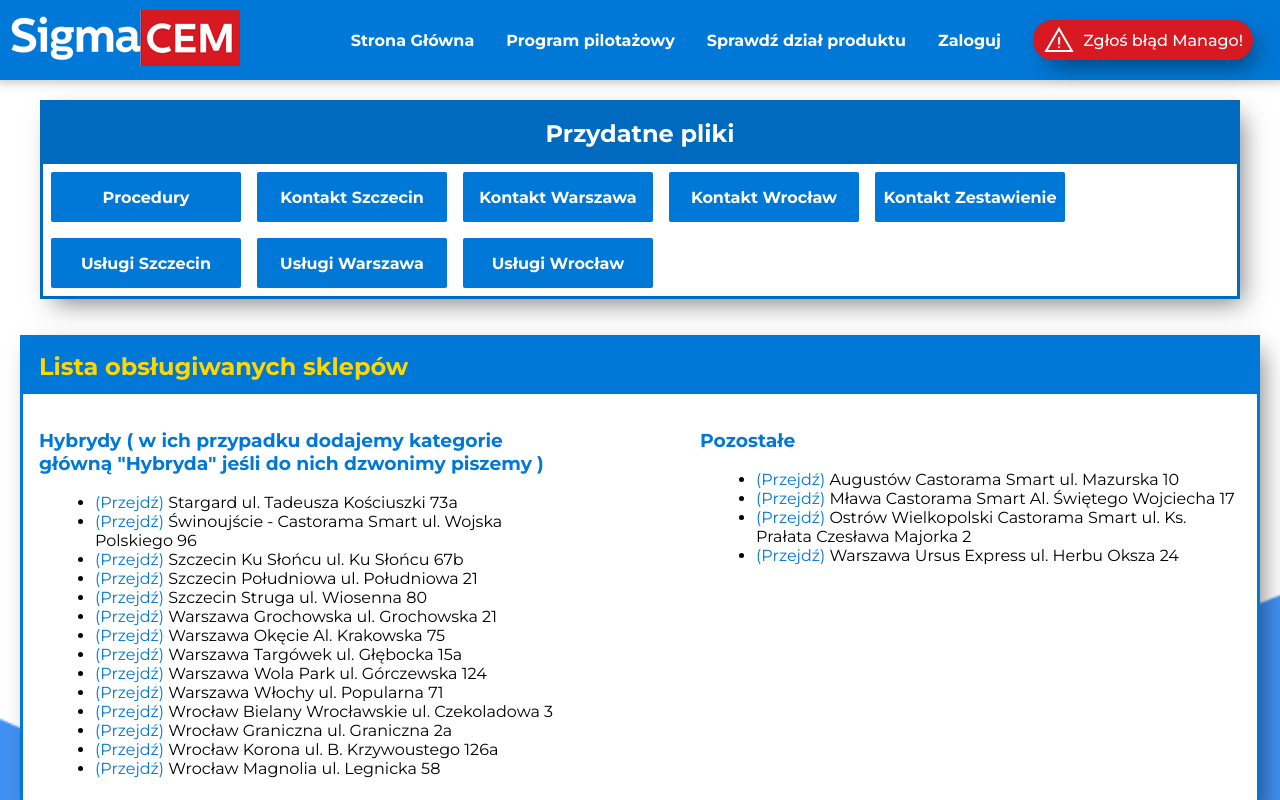
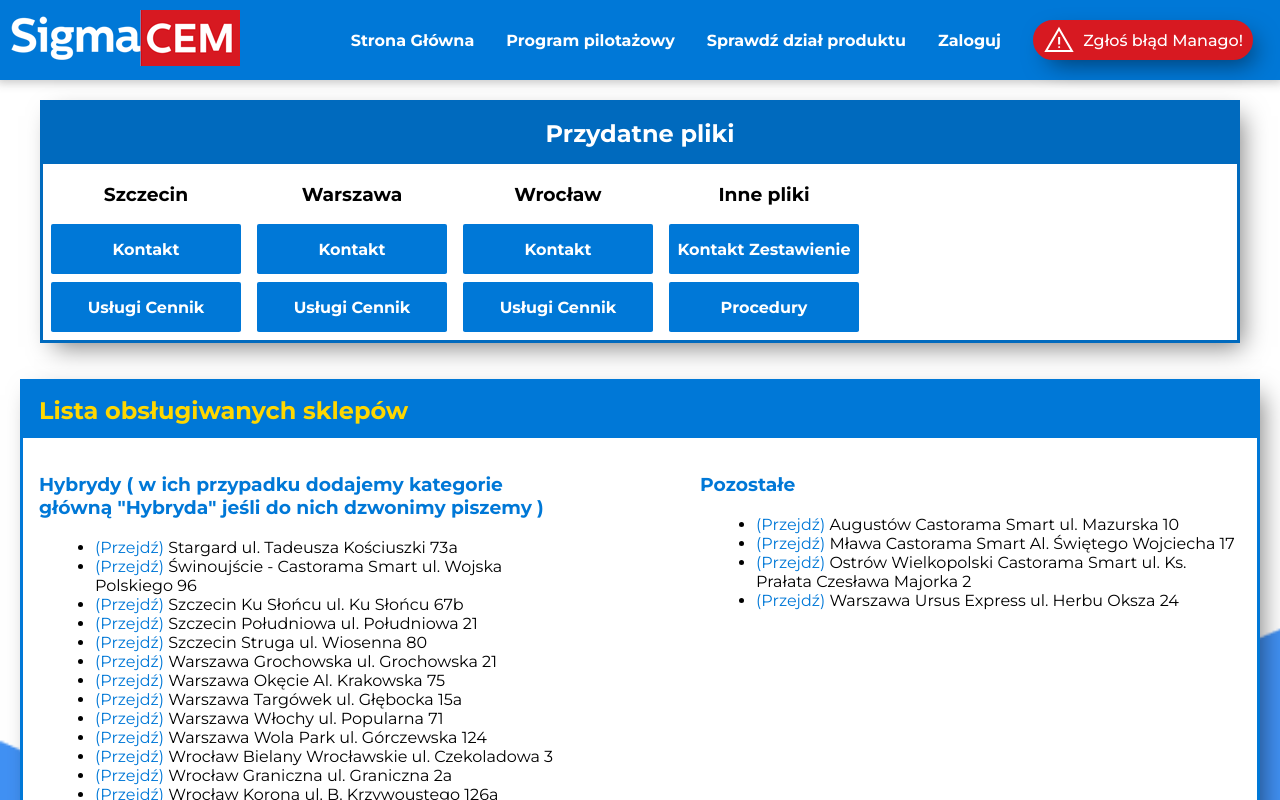
Before and after one commit to mariuszkuc24/sigmacemgit, a React (Create React App) app: page /pilot in a window 1280 px wide. Shown: the top 800 px of the page. Built offline with nearby package versions, Linux system fonts and the light colour scheme.

Commit message:
added components: non found,  externallinkbutton, shoplistitem rebuild pilot

```diff
--- /dev/null
+++ b/src/components/ExternatLinkButton/ExternatLinkButton.tsx
@@ -0,0 +1,21 @@
+import './externatLinkButton.scss';
+interface ICustomComponentProps {
+  urlToPage: string;
+  namePage: string;
+}
+
+const ExternalLinkButton = (props: ICustomComponentProps) => {
+  const { urlToPage, namePage } = props;
+  return (
+    <a
+      className="btn-link"
+      target="_blank"
+      rel="noopener noreferrer"
+      href={urlToPage}
+    >
+      {namePage}
+    </a>
+  );
+};
+
+export default ExternalLinkButton;
--- /dev/null
+++ b/src/components/ExternatLinkButton/externatLinkButton.scss
@@ -0,0 +1,19 @@
+.btn-link {
+    display: block;
+    width: 190px;
+    height: 50px;
+    margin: 8px;
+    padding: 16px 8px;
+    border-bottom: 3px solid var(--light_blue);
+    border-radius: 2px;
+    background-color: var(--light_blue);
+    text-decoration: none;
+    font-weight: 700;
+    color: var(--white);
+    text-align: center;
+    &:hover,
+    &:active {
+        color: var(--gold);
+        border-color: var(--gold);
+    }
+}
--- a/src/components/Pilot/Pilot.tsx
+++ b/src/components/Pilot/Pilot.tsx
@@ -1,6 +1,7 @@
 import React from "react";
 import { useState } from "react";
 import ShopListItem from "../ShopListItem/ShopListItem";
+import ExternalLinkButton from "../ExternatLinkButton/ExternatLinkButton";
 import "./pilot.scss";
 const urlProcedures =
   "https://intelevospzoo.sharepoint.com/:w:/r/sites/CastoramaCommunicationCenter/Shared%20Documents/General/Piloty_Wroc%C5%82aw_Warszawa/Pilot_Wroc%C5%82aw_Warszawa_scenariusze_post%C4%99powania.docx?d=w654a3254fd804b0d830335e4733b5026&csf=1&web=1&e=s1p7vk";
@@ -19,6 +20,7 @@
 const urlServicesListWroclaw =
   "https://intelevospzoo.sharepoint.com/:x:/r/sites/CastoramaCommunicationCenter/Shared%20Documents/General/Piloty_Wroc%C5%82aw_Warszawa/zestawienia_do%20uzupe%C5%82nienia%20sklepy_ca%C5%82o%C5%9B%C4%87%201.xlsx?d=w717b6aa3d15b4377a2dbff687b3063de&csf=1&web=1&e=hzYYLu";
 // strony sklepów
+
 const shopWithHibrid = [
   {
     shopName: "Stargard ul. Tadeusza Kościuszki 73a",
@@ -28,41 +30,75 @@
     shopName: "Świnoujście - Castorama Smart ul. Wojska Polskiego 96",
     urlToShop: "https://www.castorama.pl/sklepy/swinoujscie.html",
   },
+  {
+    shopName: "Szczecin Ku Słońcu ul. Ku Słońcu 67b",
+    urlToShop: "https://www.castorama.pl/sklepy/szczecin-ku-sloncu.html",
+  },
+  {
+    shopName: "Szczecin Południowa ul. Południowa 21",
+    urlToShop: "https://www.castorama.pl/sklepy/szczecin-poludniowa.htmll",
+  },
+  {
+    shopName: "Szczecin Struga ul. Wiosenna 80",
+    urlToShop: "https://www.castorama.pl/sklepy/szczecin-struga.html",
+  },
+  {
+    shopName: "Warszawa Grochowska ul. Grochowska 21",
+    urlToShop: "https://www.castorama.pl/sklepy/warszawa-grochowska.html",
+  },
+  {
+    shopName: "Warszawa Okęcie Al. Krakowska 75",
+    urlToShop: "https://www.castorama.pl/sklepy/warszawa-okecie.html",
+  },
+  {
+    shopName: "Warszawa Targówek ul. Głębocka 15a",
+    urlToShop: "https://www.castorama.pl/sklepy/warszawa-targowek.html",
+  },
+  {
+    shopName: "Warszawa Włochy ul. Popularna 71",
+    urlToShop: "https://www.castorama.pl/sklepy/warszawa-wlochy.html",
+  },
+  {
+    shopName: "Warszawa Wola Park ul. Górczewska 124",
+    urlToShop: "https://www.castorama.pl/sklepy/warszawa-wola-park.html",
+  },
+
+  {
+    shopName: "Wrocław Bielany Wrocławskie ul. Czekoladowa 3",
+    urlToShop: "https://www.castorama.pl/sklepy/bielany-wroclawskie.html",
+  },
+  {
+    shopName: "Wrocław Graniczna ul. Graniczna 2a",
+    urlToShop: "https://www.castorama.pl/sklepy/wroclaw-graniczna.html",
+  },
+  {
+    shopName: "Wrocław Korona ul. B. Krzywoustego 126a",
+    urlToShop: "https://www.castorama.pl/sklepy/wroclaw-korona.html",
+  },
+  {
+    shopName: "Wrocław Magnolia ul. Legnicka 58",
+    urlToShop: "https://www.castorama.pl/sklepy/wroclaw-magnolia.html",
+  },
 ];
-const urlShopPageAugustow = "https://www.castorama.pl/sklepy/augustow.html";
-const urlShopPageMlawa = "https://www.castorama.pl/sklepy/mlawa.html";
-const urlShopPageOstrowWielkopolski =
-  "https://www.castorama.pl/sklepy/ostrow-wielkopolski.html";
-const urlShopPageStargard =
-  "https://www.castorama.pl/sklepy/stargard-lipnik.html";
-const urlShopPageSwinoujscie =
-  "https://www.castorama.pl/sklepy/swinoujscie.html";
-const urlShopPageSzczecinKuSloncu =
-  "https://www.castorama.pl/sklepy/szczecin-ku-sloncu.html";
-const urlShopPageSzczecinStruga =
-  "https://www.castorama.pl/sklepy/szczecin-struga.html";
-const urlShopPageSzczecinPoludniowa =
-  "https://www.castorama.pl/sklepy/szczecin-poludniowa.html";
-const urlShopPageWarszawaOkecie =
-  "https://www.castorama.pl/sklepy/warszawa-okecie.html";
-const urlShopPageWarszawaGrochowska =
-  "https://www.castorama.pl/sklepy/warszawa-grochowska.html";
-const urlShopPageWarszawaTargowek =
-  "https://www.castorama.pl/sklepy/warszawa-targowek.html";
-const urlShopPageWarszawaUrsusExpress =
-  "https://www.castorama.pl/sklepy/warszawa-ursus.html";
-const urlShopPageWarszawaWlochy =
-  "https://www.castorama.pl/sklepy/warszawa-wlochy.html";
-const urlShopPageWarszawaWolaPark =
-  "https://www.castorama.pl/sklepy/warszawa-wola-park.html";
-const urlShopPageWroclawBielany =
-  "https://www.castorama.pl/sklepy/bielany-wroclawskie.html";
-const urlShopPageWroclawGraniczna =
-  "https://www.castorama.pl/sklepy/wroclaw-graniczna.html";
-const urlShopPageWroclawKorona =
-  "https://www.castorama.pl/sklepy/wroclaw-korona.html";
-const urlShopPageWroclawMagnolia =
-  "https://www.castorama.pl/sklepy/wroclaw-magnolia.html";
+const shopWithnoutHibrid = [
+  {
+    shopName: "Augustów Castorama Smart ul. Mazurska 10",
+    urlToShop: "https://www.castorama.pl/sklepy/augustow.html",
+  },
+  {
+    shopName: "Mława Castorama Smart Al. Świętego Wojciecha 17",
+    urlToShop: "https://www.castorama.pl/sklepy/mlawa.html",
+  },
+  {
+    shopName:
+      "Ostrów Wielkopolski Castorama Smart ul. Ks. Prałata Czesława Majorka 2",
+    urlToShop: "https://www.castorama.pl/sklepy/ostrow-wielkopolski.html",
+  },
+  {
+    shopName: "Warszawa Ursus Express ul. Herbu Oksza 24",
+    urlToShop: "https://www.castorama.pl/sklepy/warszawa-ursus.html",
+  },
+];
 const Pilot = () => {
   return (
     <div>
@@ -71,70 +107,50 @@
           <h2>Przydatne pliki</h2>
         </div>
         <section className="section-links__container">
-          <a
-            className="btn-link"
-            target="_blank"
-            rel="noopener noreferrer"
-            href={urlProcedures}
-          >
-            Procedury
-          </a>
-          <a
-            className="btn-link"
-            target="_blank"
-            rel="noopener noreferrer"
-            href={urlContactListSzczecin}
-          >
-            Kontakt Szczecin
-          </a>
-          <a
-            className="btn-link"
-            target="_blank"
-            rel="noopener noreferrer"
-            href={urlContactListWarszawa}
-          >
-            Kontakt Warszawa
-          </a>
-          <a
-            className="btn-link"
-            target="_blank"
-            rel="noopener noreferrer"
-            href={urlContactListWroclaw}
-          >
-            Kontakt Wrocław
-          </a>
-          <a
-            className="btn-link"
-            target="_blank"
-            rel="noopener noreferrer"
-            href={urlContactToAll}
-          >
-            Kontakt Zestawienie
-          </a>
-          <a
-            className="btn-link"
-            target="_blank"
-            rel="noopener noreferrer"
-            href={urlServicesListSzczecin}
-          >
-            Usługi Szczecin
-          </a>
-          <a
-            className="btn-link"
-            target="_blank"
-            rel="noopener noreferrer"
-            href={urlServicesListWarszawa}
-          >
-            Usługi Warszawa
-          </a>
-          <a
-            className="btn-link"
-            target="_blank"
-            rel="noopener noreferrer"
-            href={urlServicesListWroclaw}
-          >
-            Usługi Wrocław
-          </a>
+          <div style={{textAlign: "center"}}>
+            <h1>Szczecin</h1>
+            <ExternalLinkButton
+              namePage="Kontakt"
+              urlToPage={urlContactListSzczecin}
+            ></ExternalLinkButton>
+            <ExternalLinkButton
+              namePage="Usługi Cennik"
+              urlToPage={urlServicesListSzczecin}
+            ></ExternalLinkButton>
+          </div>
+          <div style={{textAlign: "center"}}>
+            <h1>Warszawa</h1>
+            <ExternalLinkButton
+              namePage="Kontakt"
+              urlToPage={urlContactListWarszawa}
+            ></ExternalLinkButton>
+            <ExternalLinkButton
+              namePage="Usługi Cennik"
+              urlToPage={urlServicesListWarszawa}
+            ></ExternalLinkButton>
+          </div>
+          <div style={{textAlign: "center"}}>
+            <h1>Wrocław</h1>
+            <ExternalLinkButton
+              namePage="Kontakt"
+              urlToPage={urlContactListWroclaw}
+            ></ExternalLinkButton>
+            <ExternalLinkButton
+              namePage="Usługi Cennik"
+              urlToPage={urlServicesListWroclaw}
+            ></ExternalLinkButton>
+          </div>
+          <div style={{textAlign: "center"}}>
+            <h1>Inne pliki</h1>
+            <ExternalLinkButton
+              namePage="Kontakt Zestawienie"
+              urlToPage={urlContactToAll}
+            ></ExternalLinkButton>
+            <ExternalLinkButton
+              namePage="Procedury"
+              urlToPage={urlProcedures}
+            ></ExternalLinkButton>
+          </div>
         </section>
       </section>
       <section className="task" id="sklepy_lista-obslugiwanych-sklepow">
@@ -152,68 +168,15 @@
               </div>
               <div className="task__description-more">
                 <ul>
-                {/* {shopWithHibrid.map((urlToShop) => (<ShopListItem
-                    urlToShop={shopWithHibrid.url}
-                    shopName={"Stargard ul. Tadeusza Kościuszki 73a"}
-                  ></ShopListItem>))} */}
-                  <ShopListItem
-                    urlToShop={urlShopPageStargard}
-                    shopName={"Stargard ul. Tadeusza Kościuszki 73a"}
-                  ></ShopListItem>
-                  <ShopListItem
-                    urlToShop={urlShopPageSwinoujscie}
-                    shopName={
-                      "Świnoujście - Castorama Smart ul. Wojska Polskiego 96"
-                    }
-                  ></ShopListItem>
-                  <ShopListItem
-                    urlToShop={urlShopPageSzczecinKuSloncu}
-                    shopName={"Szczecin Ku Słońcu ul. Ku Słońcu 67b"}
-                  ></ShopListItem>
-                  <ShopListItem
-                    urlToShop={urlShopPageSzczecinPoludniowa}
-                    shopName={"Szczecin Południowa ul. Południowa 21"}
-                  ></ShopListItem>
-                  <ShopListItem
-                    urlToShop={urlShopPageSzczecinStruga}
-                    shopName={"Szczecin Struga ul. Wiosenna 80"}
-                  ></ShopListItem>
-                  <ShopListItem
-                    urlToShop={urlShopPageWarszawaGrochowska}
-                    shopName={"Warszawa Grochowska ul. Grochowska 21"}
-                  ></ShopListItem>
-                  <ShopListItem
-                    urlToShop={urlShopPageWarszawaOkecie}
-                    shopName={"Warszawa Okęcie Al. Krakowska 75"}
-                  ></ShopListItem>
-                  <ShopListItem
-                    urlToShop={urlShopPageWarszawaTargowek}
-                    shopName={"Warszawa Targówek ul. Głębocka 15a"}
-                  ></ShopListItem>
-                  <ShopListItem
-                    urlToShop={urlShopPageWarszawaWolaPark}
-                    shopName={"Warszawa Wola Park ul. Górczewska 124"}
-                  ></ShopListItem>
-                  <ShopListItem
-                    urlToShop={urlShopPageWarszawaWlochy}
-                    shopName={"Warszawa Włochy ul. Popularna 71"}
-                  ></ShopListItem>
-                  <ShopListItem
-                    urlToShop={urlShopPageWroclawBielany}
-                    shopName={"Wrocław Bielany Wrocławskie ul. Czekoladowa 3"}
-                  ></ShopListItem>
-                  <ShopListItem
-                    urlToShop={urlShopPageWroclawGraniczna}
-                    shopName={"Wrocław Graniczna ul. Graniczna 2a"}
-                  ></ShopListItem>
-                  <ShopListItem
-                    urlToShop={urlShopPageWroclawKorona}
-                    shopName={"Wrocław Korona ul. B. Krzywoustego 126a"}
-                  ></ShopListItem>
-                  <ShopListItem
-                    urlToShop={urlShopPageWroclawMagnolia}
-                    shopName={"Wrocław Magnolia ul. Legnicka 58"}
-                  ></ShopListItem>
+                  {shopWithHibrid.map((d, idx) => {
+                    return (
+                      <ShopListItem
+                        key={idx}
+                        urlToShop={d.urlToShop}
+                        shopName={d.shopName}
+                      ></ShopListItem>
+                    );
+                  })}
                 </ul>
               </div>
             </div>
@@ -223,24 +186,15 @@
               </div>
               <div className="task__description-more">
                 <ul>
-                  <ShopListItem
-                    urlToShop={urlShopPageAugustow}
-                    shopName={"Augustów Castorama Smart ul. Mazurska 10"}
-                  ></ShopListItem>
-                  <ShopListItem
-                    urlToShop={urlShopPageMlawa}
-                    shopName={"Mława Castorama Smart Al. Świętego Wojciecha 17"}
-                  ></ShopListItem>
-                  <ShopListItem
-                    urlToShop={urlShopPageOstrowWielkopolski}
-                    shopName={
-                      "Ostrów Wielkopolski Castorama Smart ul. Ks. Prałata Czesława Majorka 2"
-                    }
-                  ></ShopListItem>
-                  <ShopListItem
-                    urlToShop={urlShopPageWarszawaUrsusExpress}
-                    shopName={"Warszawa Ursus Express ul. Herbu Oksza 24"}
-                  ></ShopListItem>
+                  {shopWithnoutHibrid.map((d, idx) => {
+                    return (
+                      <ShopListItem
+                        key={idx}
+                        urlToShop={d.urlToShop}
+                        shopName={d.shopName}
+                      ></ShopListItem>
+                    );
+                  })}
                 </ul>
               </div>
             </div>
```
Also changed, not shown: src/components/Landing/Landing.tsx (+6 -40 lines).
